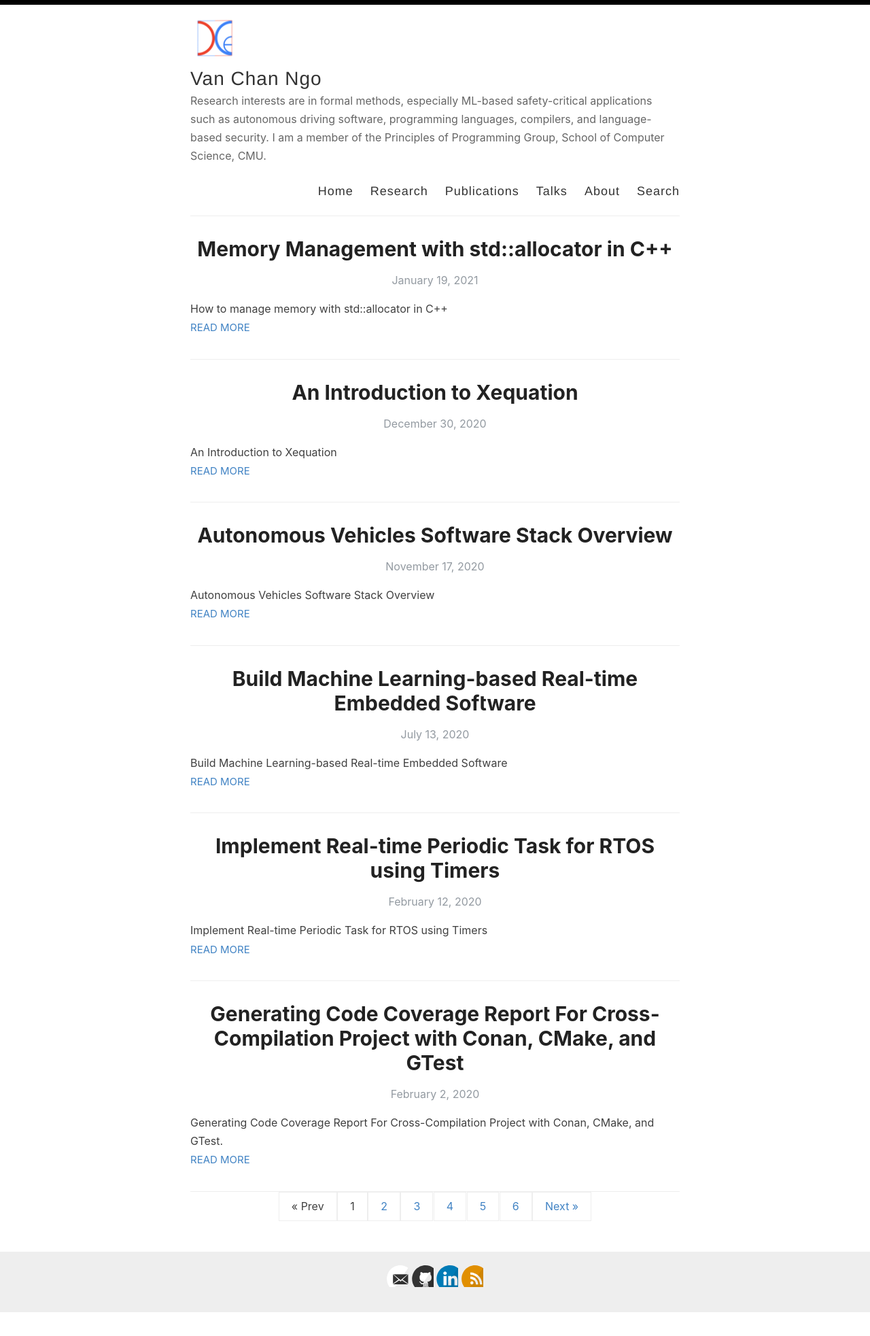
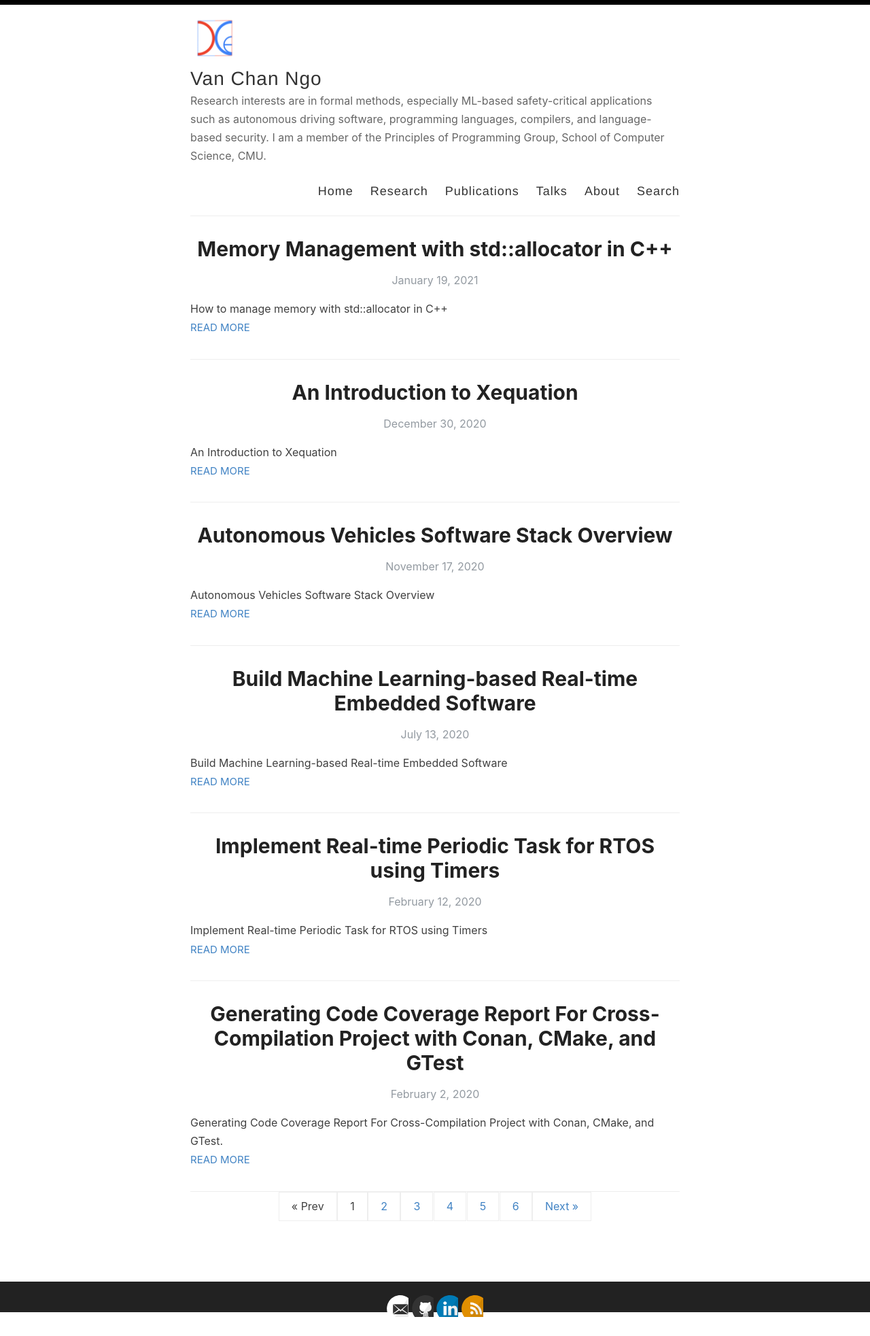
Before and after one commit to channgo2203/channgo2203.github.io, a Jekyll site: the page built from index.html, in a window 1280 px wide. Shown: the whole page at 68% size. Built offline with Jekyll 4.4.1, drawn with Linux system fonts in a browser that asks for light colours; the list of posts is cut into pages by our own code; before the commit the page ends 1930 px from its top, so only the background shows below that.

Commit message:
Update style

```diff
--- a/assets/style.scss
+++ b/assets/style.scss
@@ -414,8 +414,8 @@ nav {
   position: absolute;
   bottom: 0;
   width: 100%;
-  height: 89px;
-  background-color: $lightGray;
+  height: 45px;
+  background-color: $darkerGray;
 }
 
 footer {
```
